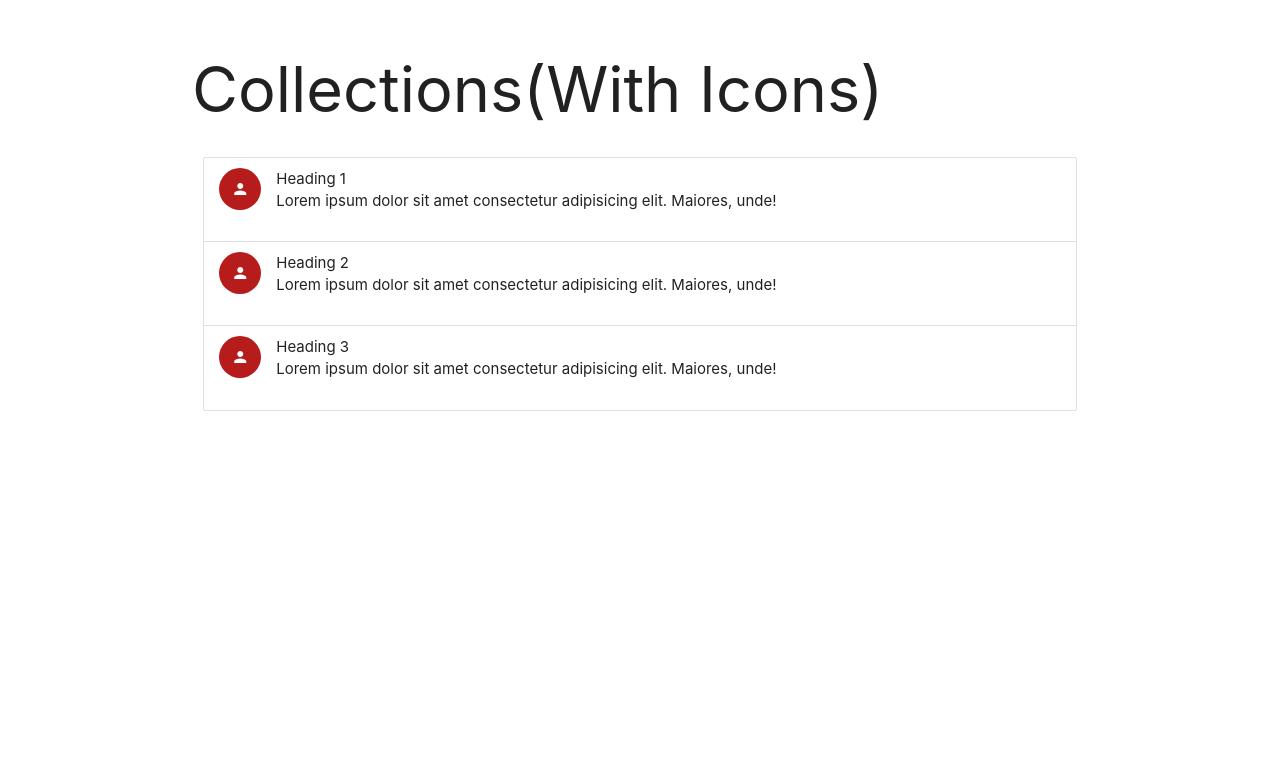
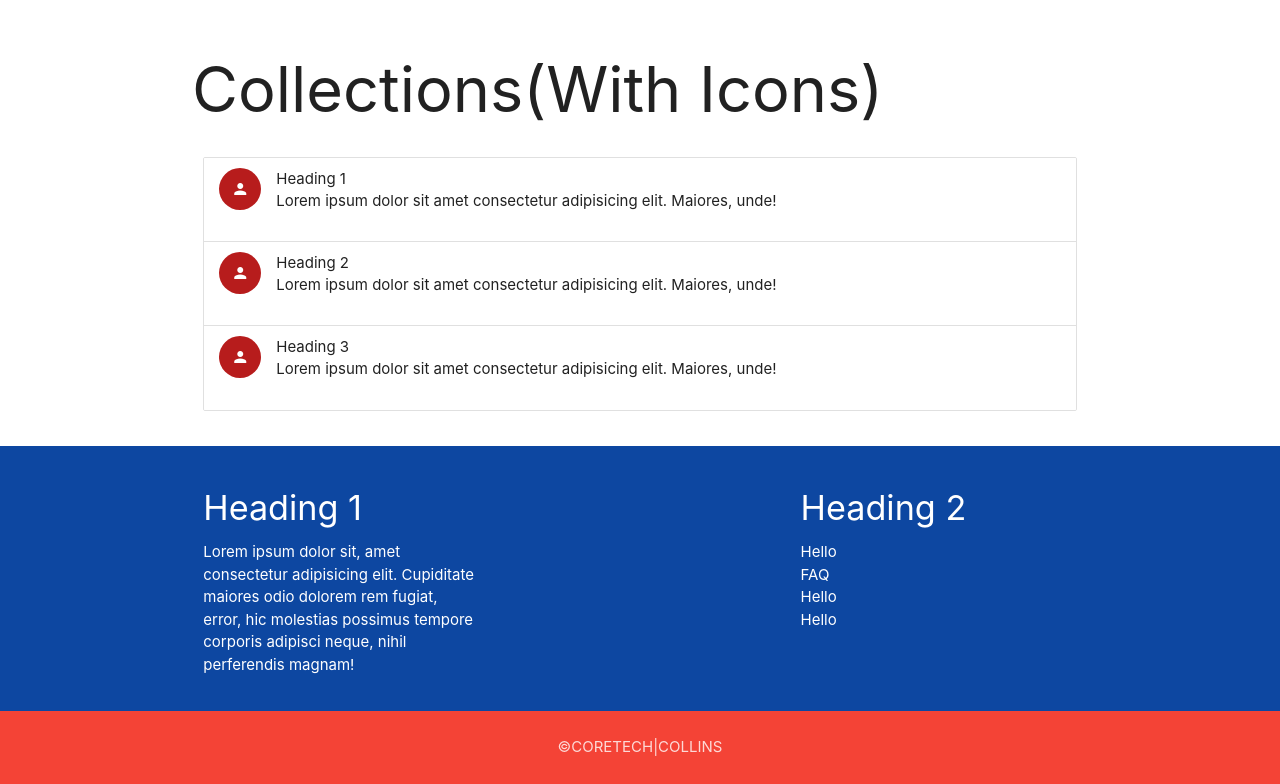
Before and after one commit to Its-Asta/Materialize-CSS-Learning-, a plain HTML site: page index.html in a window 1280 px wide. Shown: the part 657-1441 px from the top of the page. Before the commit the page ends 1103 px from the top, so only its background shows below. Drawn offline with Linux system fonts and the light colour scheme.

Commit message:
Lesson 15: Footers

```diff
--- a/index.html
+++ b/index.html
@@ -8,8 +8,13 @@
     <title>Document</title>
 </head>
 <body>
-    <div class="container">
-        <h1>Collections</h1>
+    <header>
+
+    </header>
+
+    <main>
+        <div class="container">
+            <h1>Collections</h1>
         <div class="row">
             <div class="col s12">
                 <ul class="collection">
@@ -49,7 +54,34 @@
                 </ul>
             </div>
         </div>
-    </div>
+        </div>
+    </main>
+
+    <footer class="page-footer blue darken-4">
+        <div class="container">
+            <div class="row">
+                <div class="col s12 m4 l4">
+                    <h4>Heading 1</h4>
+                    <p>Lorem ipsum dolor sit, amet consectetur adipisicing elit. Cupiditate maiores odio dolorem rem fugiat, error, hic molestias possimus tempore corporis adipisci neque, nihil perferendis magnam!</p>
+                </div>
+                <div class="col s12 m4 l4"></div>
+                <div class="col s12 m4 l4">
+                    <h4>Heading 2</h4>
+                    <ul>
+                        <li>Hello</li>
+                        <li>FAQ</li>
+                        <li>Hello</li>
+                        <li>Hello</li>
+                    </ul>
+                </div>
+            </div>
+        </div>
+        <div class="footer-copyright red">
+            <div class="container center">
+                <p>&copy;CORETECH|COLLINS</p>
+            </div>
+        </div>
+    </footer>
 </body>
 
 <script src="js/jquery.js"></script>
```
